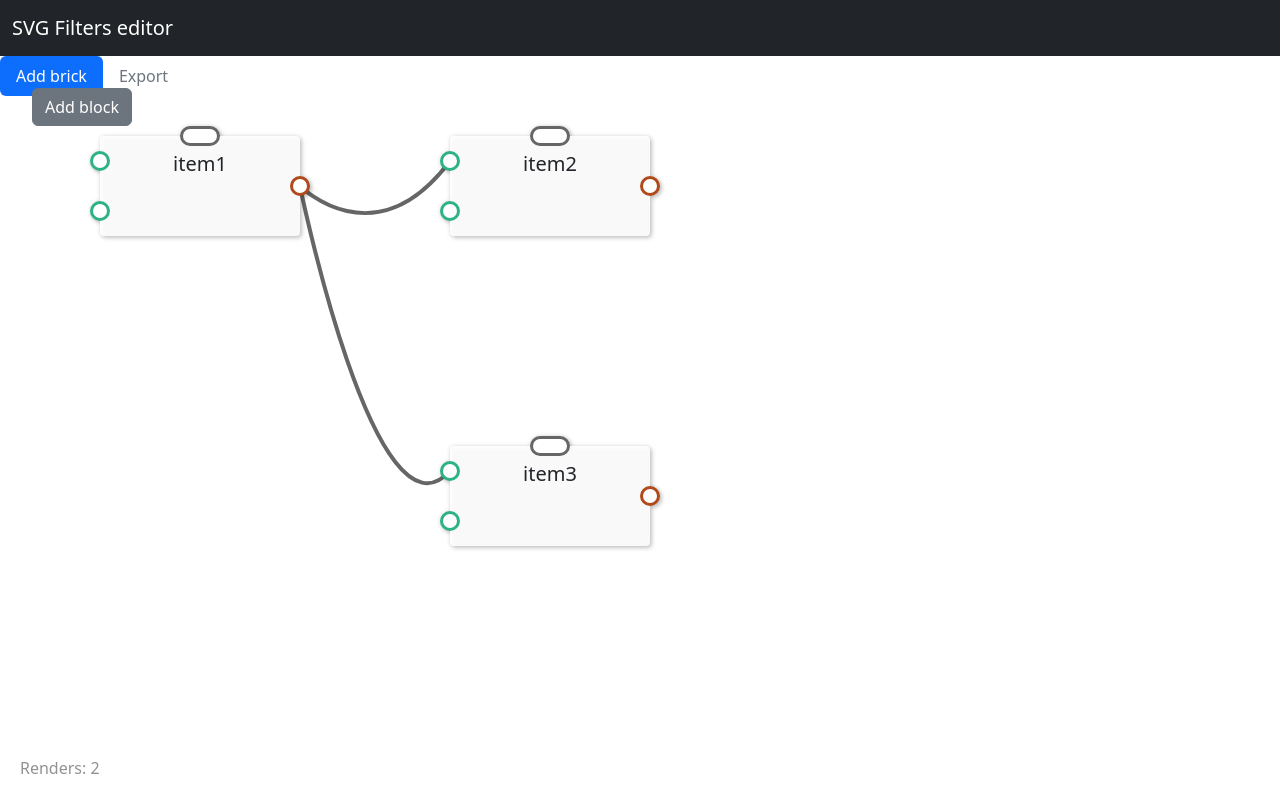
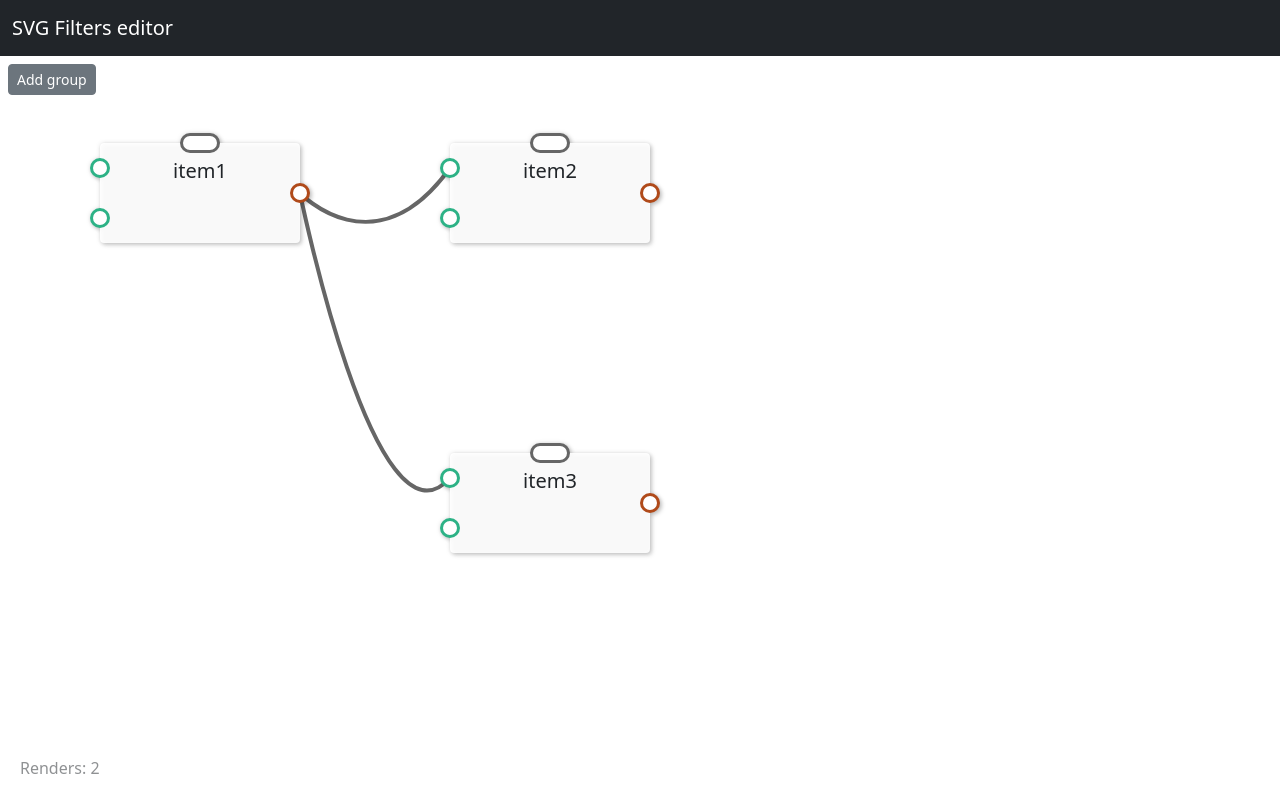
Before and after one commit to septentrion-730n/svgfilters-visualprogramming, a React (Create React App) app: page / in a window 1280 px wide. Built offline with nearby package versions, Linux system fonts and the light colour scheme.

Commit message:
Update to showCompositionPanel

```diff
--- a/src/editor/ActionsBar.tsx
+++ b/src/editor/ActionsBar.tsx
@@ -1,14 +1,13 @@
-import Nav from "react-bootstrap/Nav";
+import { Button, ButtonGroup } from "react-bootstrap";
+import { useEditorContext } from "./EditorContextProvider";
 
 export const ActionsBar = () => {
+  const { setShowCompositionPanel } = useEditorContext();
   return (
-    <Nav variant="pills" defaultActiveKey="/home">
-      <Nav.Item>
-        <Nav.Link href="/home">Add brick</Nav.Link>
-      </Nav.Item>
-      <Nav.Item>
-        <Nav.Link disabled>Export</Nav.Link>
-      </Nav.Item>
-    </Nav>
+    <ButtonGroup size="sm" className="p-2">
+      <Button variant="secondary" onClick={() => setShowCompositionPanel(true)}>
+        Add group
+      </Button>
+    </ButtonGroup>
   );
 };
--- a/src/editor/AddBlockButton.tsx
+++ /dev/null
@@ -1,30 +0,0 @@
-import { useState } from "react";
-
-import Button from "react-bootstrap/Button";
-import Offcanvas from "react-bootstrap/Offcanvas";
-
-export const AddBlockButton = () => {
-  const [show, setShow] = useState(false);
-
-  const handleClose = () => setShow(false);
-  const handleShow = () => setShow(true);
-
-  return (
-    <>
-      <div className="svgfilters-editor__add-block-button">
-        <Button variant="secondary" onClick={handleShow}>
-          Add block
-        </Button>
-      </div>
-      <Offcanvas show={show} onHide={handleClose}>
-        <Offcanvas.Header closeButton>
-          <Offcanvas.Title>Offcanvas</Offcanvas.Title>
-        </Offcanvas.Header>
-        <Offcanvas.Body>
-          Some text as placeholder. In real life you can have the elements you
-          have chosen. Like, text, images, lists, etc.
-        </Offcanvas.Body>
-      </Offcanvas>
-    </>
-  );
-};
--- /dev/null
+++ b/src/editor/CompositionPanel.tsx
@@ -0,0 +1,24 @@
+import { ListGroup } from "react-bootstrap";
+import Offcanvas from "react-bootstrap/Offcanvas";
+import { useEditorContext } from "./EditorContextProvider";
+
+export const CompositionPanel = () => {
+  const { showCompositionPanel, setShowCompositionPanel } = useEditorContext();
+  return (
+    <Offcanvas
+      show={showCompositionPanel}
+      onHide={() => setShowCompositionPanel(false)}
+    >
+      <Offcanvas.Header closeButton>
+        <Offcanvas.Title>Add a new brick</Offcanvas.Title>
+      </Offcanvas.Header>
+      <Offcanvas.Body>
+        <ListGroup>
+          <ListGroup.Item>Source</ListGroup.Item>
+          <ListGroup.Item>Flood</ListGroup.Item>
+          <ListGroup.Item>Blend</ListGroup.Item>
+        </ListGroup>
+      </Offcanvas.Body>
+    </Offcanvas>
+  );
+};
--- a/src/editor/Editor.tsx
+++ b/src/editor/Editor.tsx
@@ -4,9 +4,9 @@ import {
   useEditorContext,
 } from "./EditorContextProvider";
 import { BrickWrapper } from "../bricks/BrickWrapper";
-import { AddBlockButton } from "./AddBlockButton";
 import "./Editor.scss";
 import { ActionsBar } from "./ActionsBar";
+import { CompositionPanel } from "./CompositionPanel";
 
 export const Editor = () => {
   return (
@@ -29,7 +29,7 @@ export const Editor = () => {
         ]}
       >
         <ActionsBar />
-        <AddBlockButton />
+        <CompositionPanel />
         <CablesUI />
         <Bricks />
       </EditorContextProvider>
```
